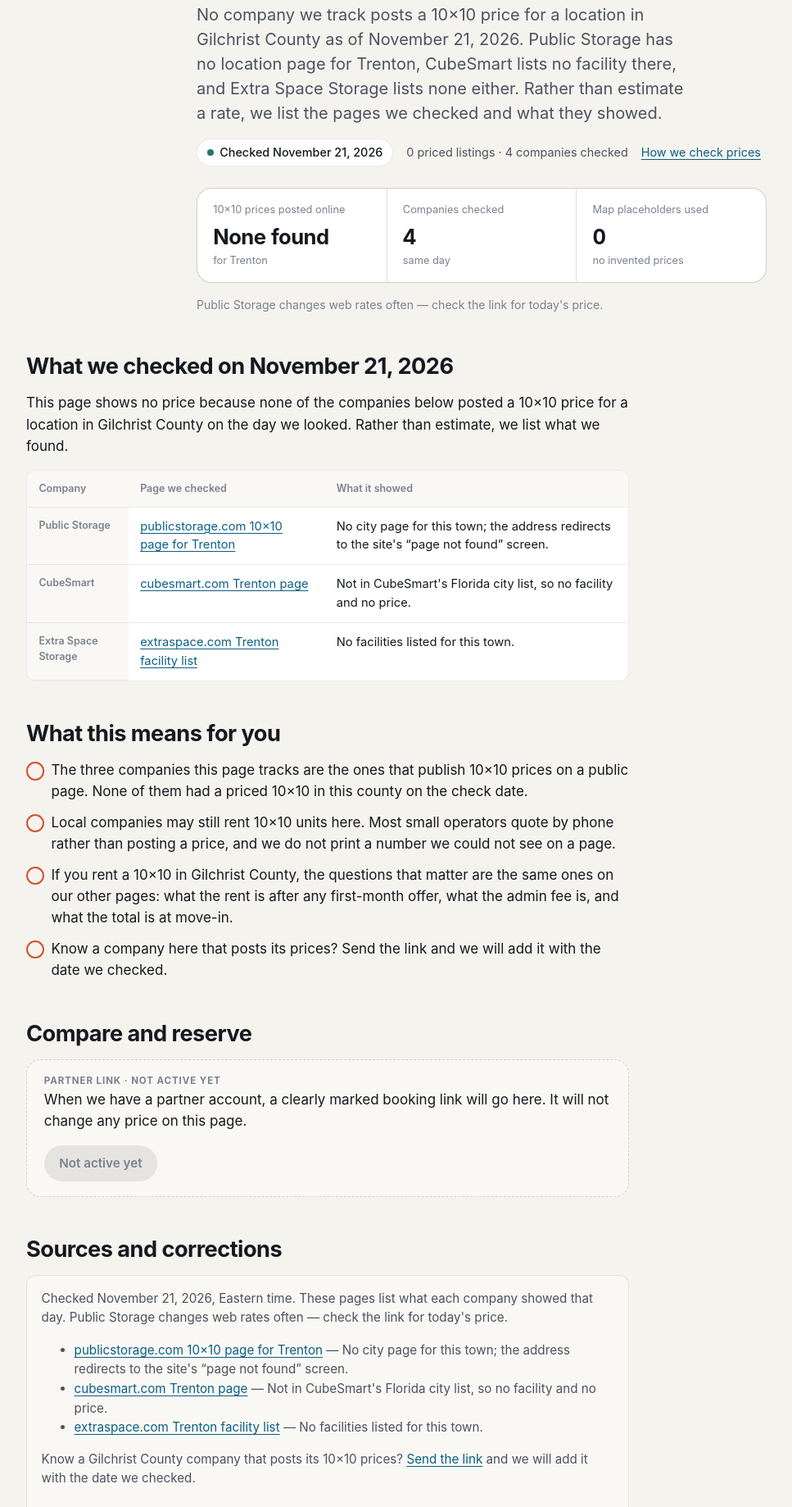
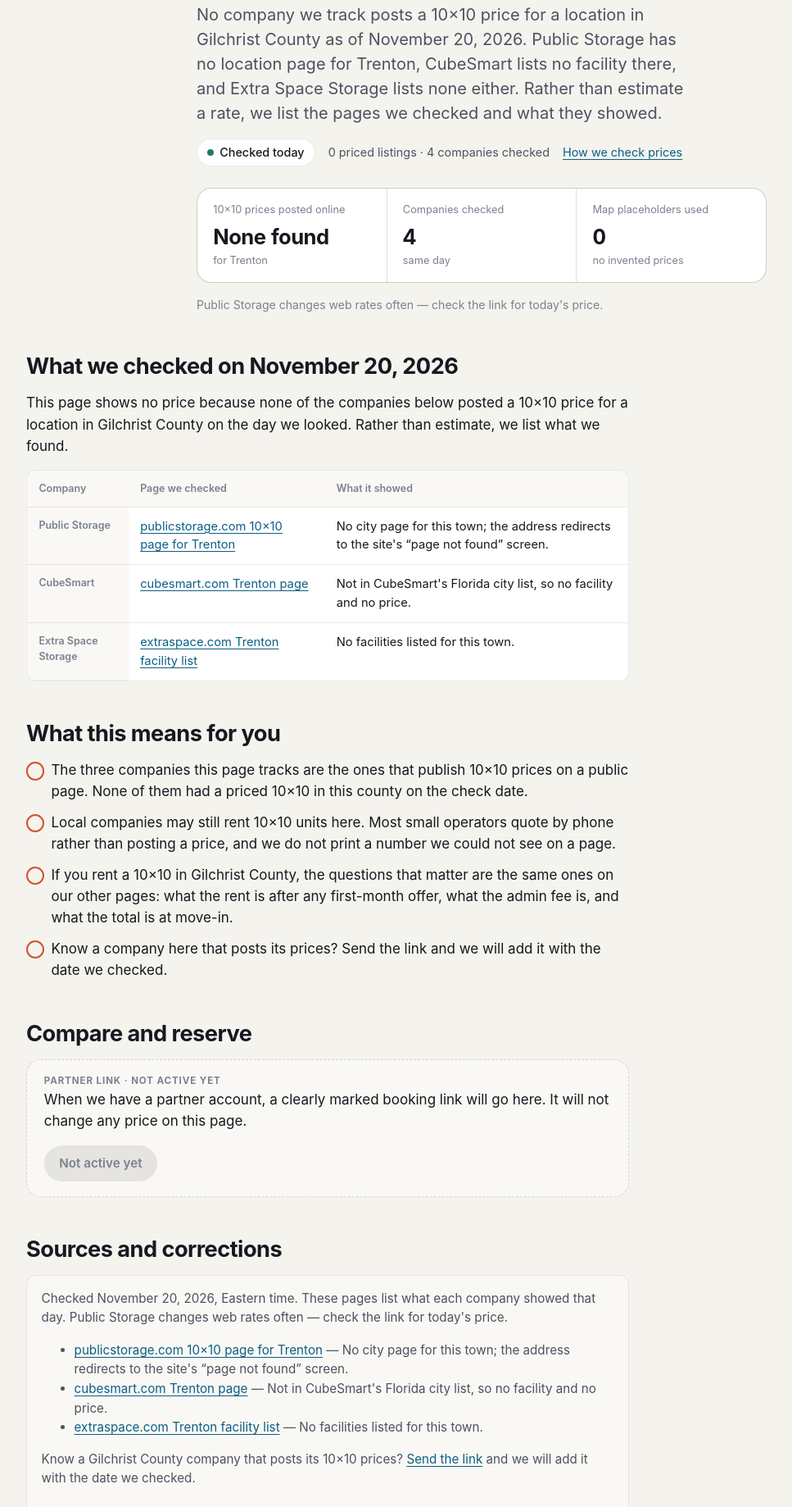
Before and after one commit to JIP223/street-rate-fl, a plain HTML site: page gilchrist-county-storage.html in a window 1280 px wide. Shown: the part 278-2116 px from the top of the page at 82% size, without its empty margins (52-1019 px from the left). Drawn offline with Linux system fonts and the light colour scheme.

Commit message:
Fix checked date Nov 21 -> Nov 20 (Muse, VM seat)

```diff
--- a/gilchrist-county-storage.html
+++ b/gilchrist-county-storage.html
@@ -6,13 +6,13 @@
   <script async src="https://www.googletagmanager.com/gtag/js?id=G-L0DSH6DGEX"></script>
 <script>window.dataLayer=window.dataLayer||[];function gtag(){dataLayer.push(arguments);}gtag('js',new Date());gtag('config','G-L0DSH6DGEX');</script>
   <title>10×10 storage prices in Gilchrist County — Street Rate FL</title>
-  <meta name="description" content="No company we track posts a 10×10 price in Gilchrist County, Florida, as of November 21, 2026. This page lists what we checked instead of guessing.">
+  <meta name="description" content="No company we track posts a 10×10 price in Gilchrist County, Florida, as of November 20, 2026. This page lists what we checked instead of guessing.">
   <link rel="canonical" href="https://streetratefl.com/gilchrist-county-storage.html">
   <meta name="robots" content="index,follow">
   <meta name="theme-color" content="#f5f3ee" media="(prefers-color-scheme: light)">
   <meta name="theme-color" content="#0f1216" media="(prefers-color-scheme: dark)">
   <meta property="og:title" content="10×10 storage prices in Gilchrist County — Street Rate FL">
-  <meta property="og:description" content="No company we track posts a 10×10 price in Gilchrist County, Florida, as of November 21, 2026. This page lists what we checked instead of guessing.">
+  <meta property="og:description" content="No company we track posts a 10×10 price in Gilchrist County, Florida, as of November 20, 2026. This page lists what we checked instead of guessing.">
   <meta property="og:type" content="website">
   <meta property="og:url" content="https://streetratefl.com/gilchrist-county-storage.html">
   <link rel="stylesheet" href="style.css">
@@ -24,8 +24,8 @@
       "@type": "WebPage",
       "name": "10×10 storage prices in Gilchrist County",
       "url": "https://streetratefl.com/gilchrist-county-storage.html",
-      "dateModified": "2026-11-21",
-      "description": "No company we track posts a 10×10 price in Gilchrist County, Florida, as of November 21, 2026. This page lists what we checked instead of guessing."
+      "dateModified": "2026-11-20",
+      "description": "No company we track posts a 10×10 price in Gilchrist County, Florida, as of November 20, 2026. This page lists what we checked instead of guessing."
     },
     {
       "@type": "BreadcrumbList",
@@ -59,14 +59,14 @@
     <nav class="crumbs" aria-label="Breadcrumb"><a href="./">Home</a> › <a href="counties.html">Counties</a> › Gilchrist</nav>
     <p class="eyebrow">Gilchrist County · 10×10 storage</p>
     <h1>What does a 10×10 storage unit cost in Gilchrist County?</h1>
-    <p class="lede">No company we track posts a 10×10 price for a location in Gilchrist County as of November 21, 2026. Public Storage has no location page for Trenton, CubeSmart lists no facility there, and Extra Space Storage lists none either. Rather than estimate a rate, we list the pages we checked and what they showed.</p>
-    <div class="fresh"><span class="pill" data-checked="2026-11-21">Checked November 21, 2026</span><span>0 priced listings · 4 companies checked</span><a href="about.html">How we check prices</a></div>
+    <p class="lede">No company we track posts a 10×10 price for a location in Gilchrist County as of November 20, 2026. Public Storage has no location page for Trenton, CubeSmart lists no facility there, and Extra Space Storage lists none either. Rather than estimate a rate, we list the pages we checked and what they showed.</p>
+    <div class="fresh"><span class="pill" data-checked="2026-11-20">Checked November 20, 2026</span><span>0 priced listings · 4 companies checked</span><a href="about.html">How we check prices</a></div>
     <dl class="glance"><div><dt>10×10 prices posted online</dt><dd>None found<small>for Trenton</small></dd></div><div><dt>Companies checked</dt><dd>4<small>same day</small></dd></div><div><dt>Map placeholders used</dt><dd>0<small>no invented prices</small></dd></div></dl>
     <p class="small muted">Public Storage changes web rates often — check the link for today's price.</p>
   </div>
   <div class="wrap">
     <div class="narrow">
-      <h2>What we checked on November 21, 2026</h2>
+      <h2>What we checked on November 20, 2026</h2>
       <p>This page shows no price because none of the companies below posted a 10×10 price for a location in Gilchrist County on the day we looked. Rather than estimate, we list what we found.</p>
       <div class="table-scroll"><table><thead><tr><th scope="col">Company</th><th scope="col">Page we checked</th><th scope="col">What it showed</th></tr></thead><tbody>
         <tr><th scope="row">Public Storage</th><td><a href="https://www.publicstorage.com/self-storage-fl-trenton/10x10-storage-units">publicstorage.com 10×10 page for Trenton</a></td><td>No city page for this town; the address redirects to the site's “page not found” screen.</td></tr><tr><th scope="row">CubeSmart</th><td><a href="https://www.cubesmart.com/florida-self-storage/trenton-self-storage/">cubesmart.com Trenton page</a></td><td>Not in CubeSmart's Florida city list, so no facility and no price.</td></tr><tr><th scope="row">Extra Space Storage</th><td><a href="https://www.extraspace.com/storage/facilities/us/florida/trenton/">extraspace.com Trenton facility list</a></td><td>No facilities listed for this town.</td></tr>
@@ -82,7 +82,7 @@
         <a class="btn" role="link" aria-disabled="true">Not active yet</a>
       </div>
       <h2>Sources and corrections</h2>
-      <div class="note"><p>Checked November 21, 2026, Eastern time. These pages list what each company showed that day. Public Storage changes web rates often — check the link for today's price.</p><ul><li><a href="https://www.publicstorage.com/self-storage-fl-trenton/10x10-storage-units">publicstorage.com 10×10 page for Trenton</a> — No city page for this town; the address redirects to the site's “page not found” screen.</li><li><a href="https://www.cubesmart.com/florida-self-storage/trenton-self-storage/">cubesmart.com Trenton page</a> — Not in CubeSmart's Florida city list, so no facility and no price.</li><li><a href="https://www.extraspace.com/storage/facilities/us/florida/trenton/">extraspace.com Trenton facility list</a> — No facilities listed for this town.</li></ul><p>Know a Gilchrist County company that posts its 10×10 prices? <a href="contact.html">Send the link</a> and we will add it with the date we checked.</p></div>
+      <div class="note"><p>Checked November 20, 2026, Eastern time. These pages list what each company showed that day. Public Storage changes web rates often — check the link for today's price.</p><ul><li><a href="https://www.publicstorage.com/self-storage-fl-trenton/10x10-storage-units">publicstorage.com 10×10 page for Trenton</a> — No city page for this town; the address redirects to the site's “page not found” screen.</li><li><a href="https://www.cubesmart.com/florida-self-storage/trenton-self-storage/">cubesmart.com Trenton page</a> — Not in CubeSmart's Florida city list, so no facility and no price.</li><li><a href="https://www.extraspace.com/storage/facilities/us/florida/trenton/">extraspace.com Trenton facility list</a> — No facilities listed for this town.</li></ul><p>Know a Gilchrist County company that posts its 10×10 prices? <a href="contact.html">Send the link</a> and we will add it with the date we checked.</p></div>
     </div>
   </div>
 </main>
```
